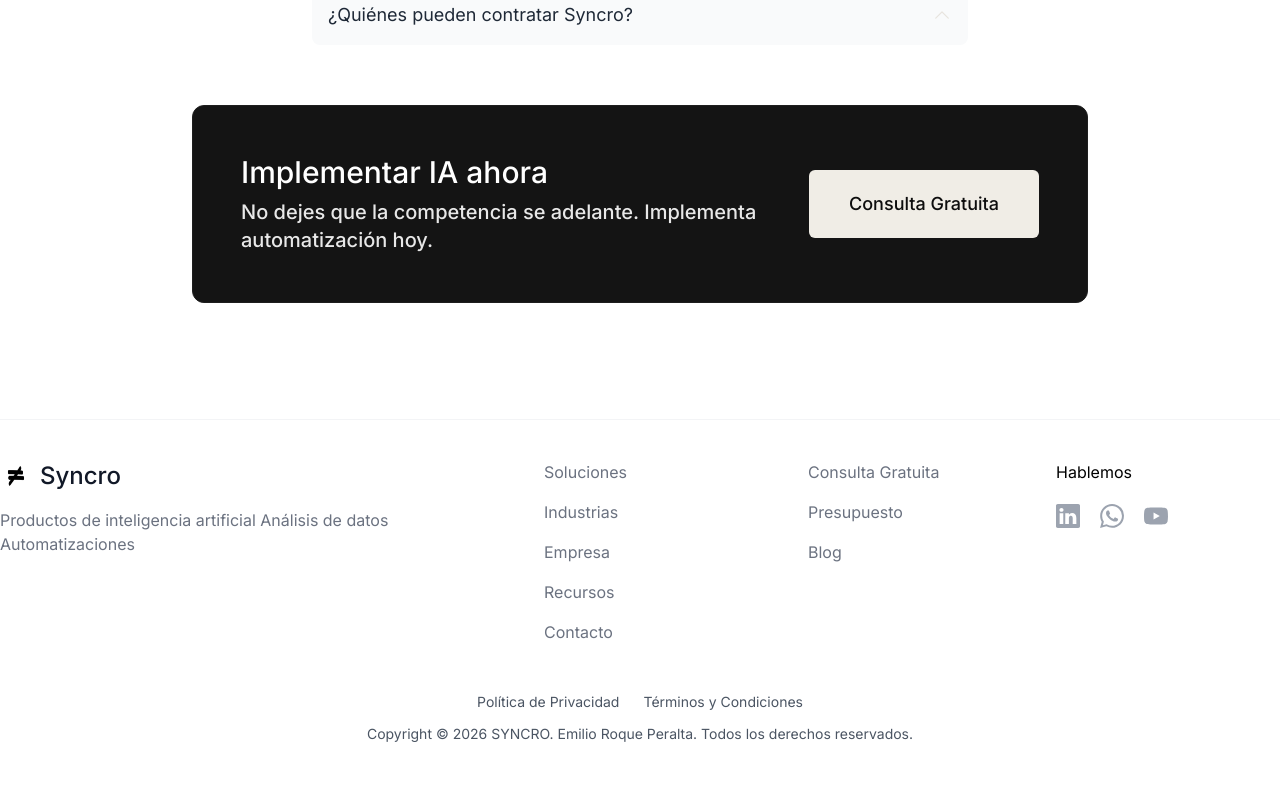
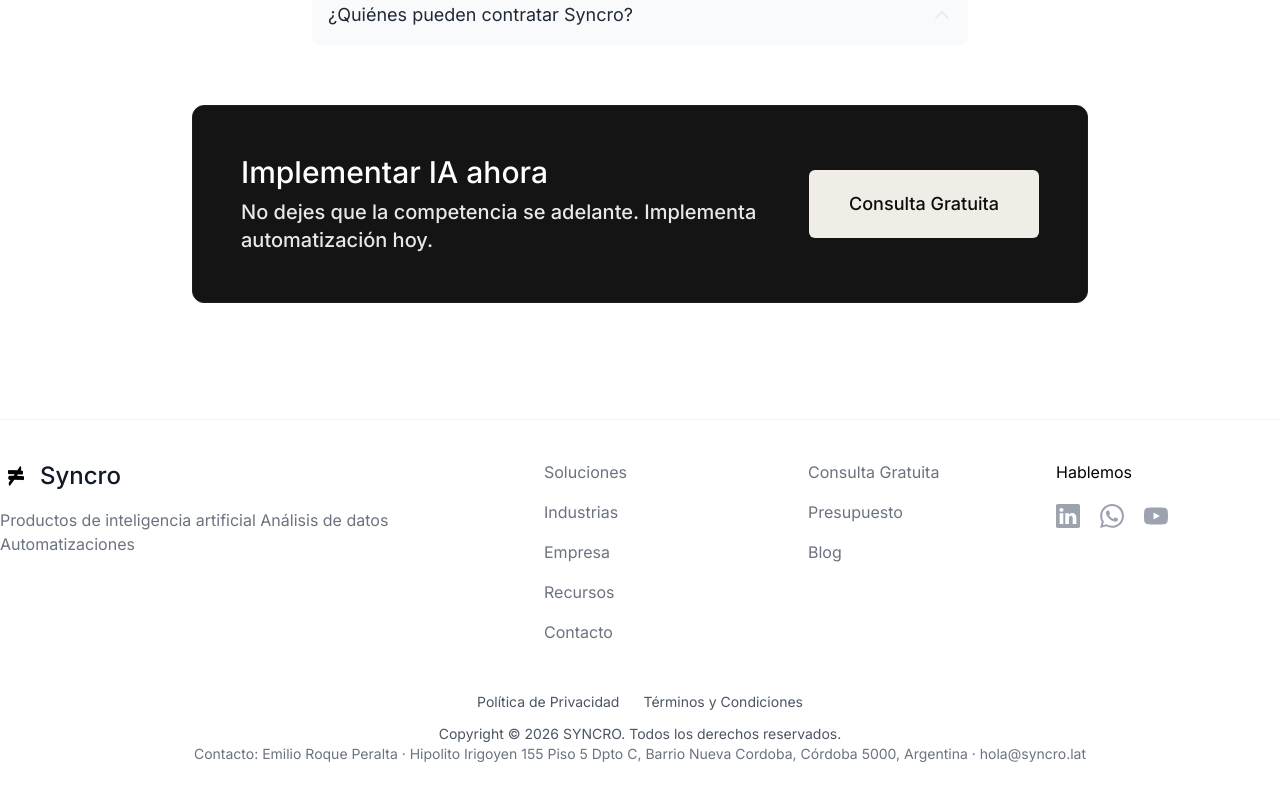
Before and after one commit to emiperaltaok/syncro-landing, a Next.js app: page / in a window 1280 px wide. Shown: the part 3675-4475 px from the top of the page. Built offline with nearby package versions, Linux system fonts and the light colour scheme.

Commit message:
Add contact info to footer for Meta business verification
Removed personal name from copyright notice and added contact information.

```diff
--- a/src/components/Footer.tsx
+++ b/src/components/Footer.tsx
@@ -114,7 +114,11 @@ export function Footer() {
               </Link>
             ))}
           </div>
-          Copyright © {new Date().getFullYear()} SYNCRO. Emilio Roque Peralta. Todos los derechos reservados.
+          Copyright © {new Date().getFullYear()} SYNCRO. Todos los derechos reservados.
+          <br />
+          <span className="text-gray-500 dark:text-gray-500">
+            Contacto: Emilio Roque Peralta · Hipolito Irigoyen 155 Piso 5 Dpto C, Barrio Nueva Cordoba, Córdoba 5000, Argentina · hola@syncro.lat
+          </span>
         </div>
       </Container>
     </div>
```
